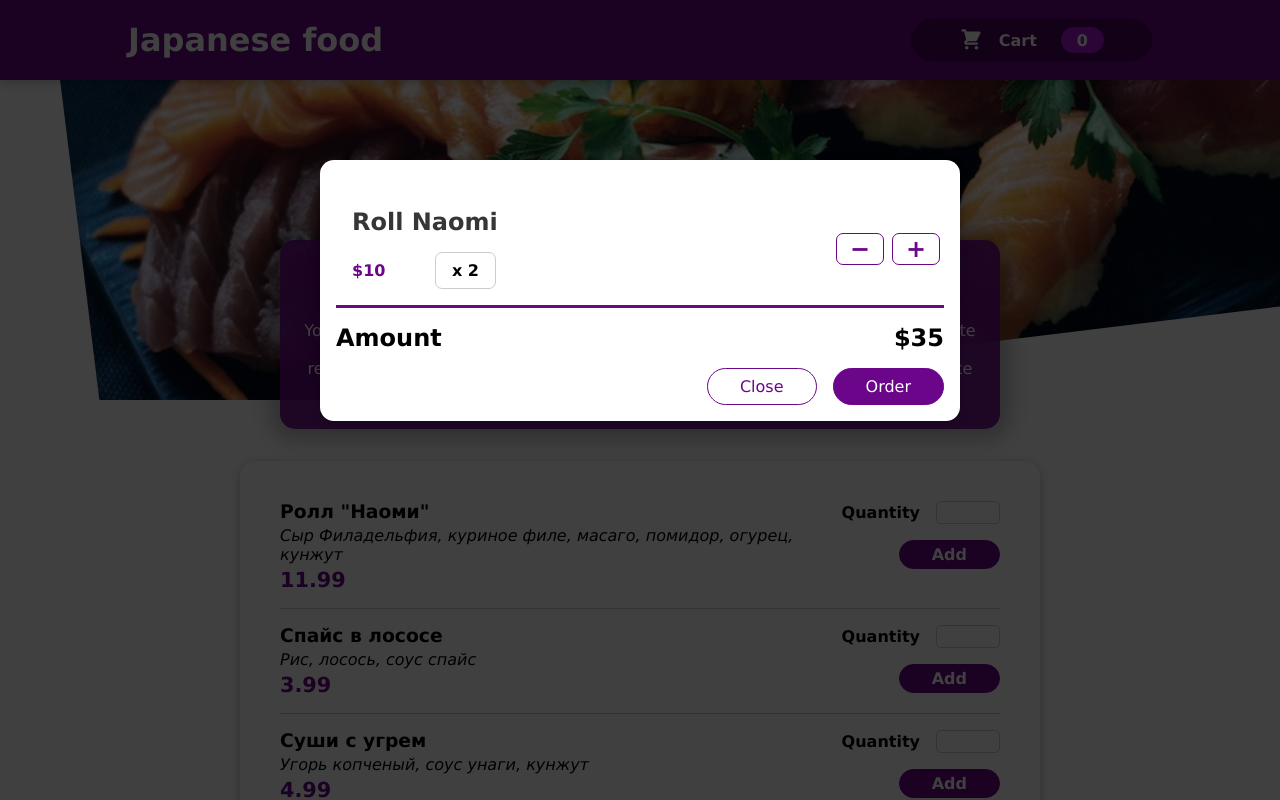
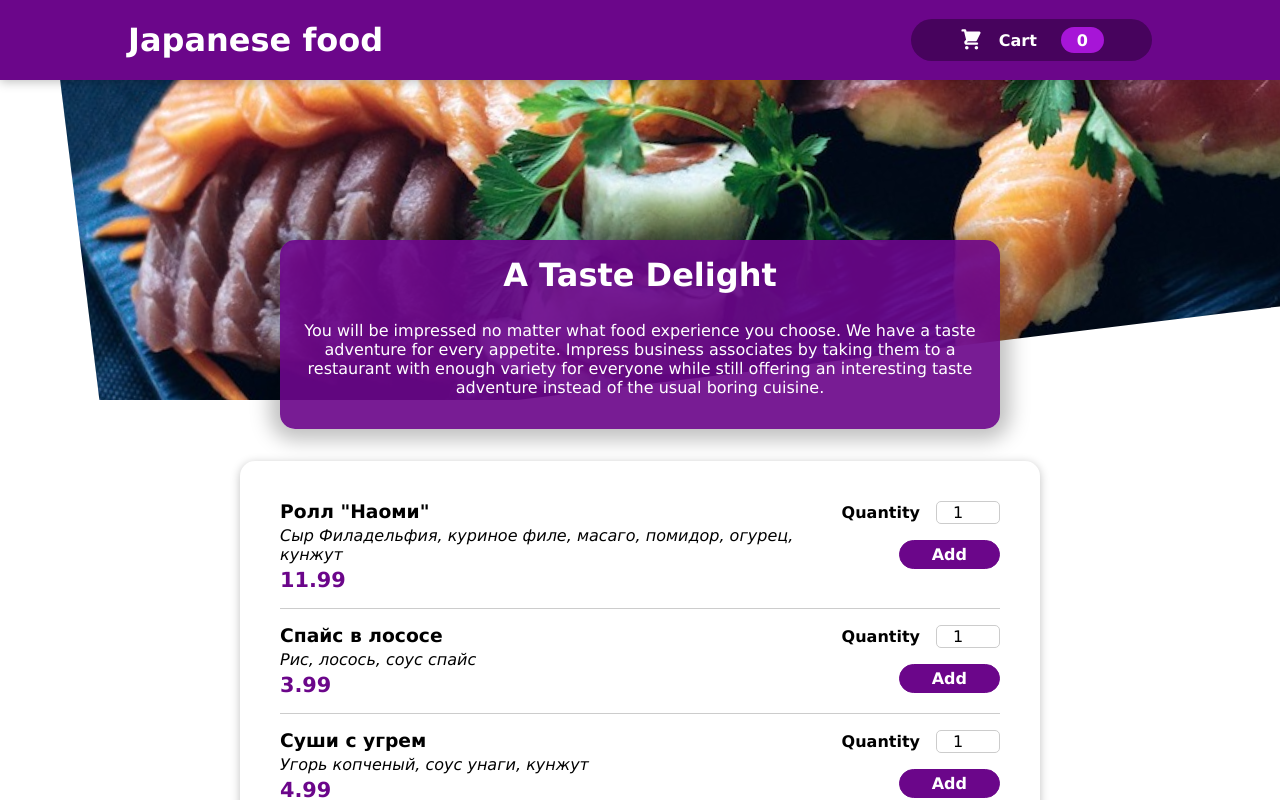
Before and after one commit to DmytroAkymov/food-ordering-platform, a React (Create React App) app: page / in a window 1280 px wide. Shown: the top 800 px of the page. Built offline with nearby package versions, Linux system fonts and the light colour scheme.

Commit message:
visabilityCart

```diff
--- a/src/App.js
+++ b/src/App.js
@@ -1,19 +1,49 @@
-import React from 'react';
+import React, { useState } from 'react';
 
 import Header from './components/Layout/Header';
 
 import PromoText from './components/Meals/PromoText';
 import MealList from './components/Meals/MealList';
+import Context from './components/context/Context.js';
+
 import Cart from './components/Cart/Cart';
 
 function App() {
+    const [cartItems, setCartItems] = useState([
+        {
+            id: 'm3',
+            name: 'Суши с угрем',
+            description: 'Угорь копченый, соус унаги, кунжут',
+            price: 4.99,
+            quontity: 3,
+        },
+        {
+            id: 'm4',
+            name: 'Салат "Поке с лососем"',
+            description:
+                'Рис, лосось, огурец, чука, нори, стружка тунца, соус ореховый',
+            price: 7.99,
+            quontity: 3,
+        },
+    ]);
+
+    const [visabilityCart, setVisabilityCart] = useState(false);
+    const visabilityCartHandler = (visability) => {
+        setVisabilityCart(visability);
+    };
+
     return (
-        <React.Fragment>
+        <Context.Provider
+            value={{
+                cartItems: cartItems,
+                visabilityCartHandler: visabilityCartHandler,
+            }}
+        >
             <Header />
             <PromoText />
             <MealList />
-            <Cart />
-        </React.Fragment>
+            {visabilityCart && <Cart />}
+        </Context.Provider>
     );
 }
 
--- a/src/components/Cart/Cart.js
+++ b/src/components/Cart/Cart.js
@@ -1,22 +1,35 @@
-import React from 'react';
+import React, { useContext } from 'react';
 import CartItem from './CartItem';
 import styles from './Cart.module.css';
+import Context from '../context/Context';
 
 import Modal from '../UI/Modal';
 
 const Cart = () => {
+    const ctx = useContext(Context);
+
     return (
         <Modal>
             <div>
                 <div className={styles['cart-items']}>
-                    <CartItem />
+                    {ctx.cartItems.map((item) => {
+                        return <CartItem item={item} />;
+                    })}
+
                     <div className={styles['total']}>
                         <div>Amount</div>
                         <div>$35</div>
                     </div>
 
                     <div className={styles.actions}>
-                        <button className={styles['button--alt']}>Close</button>
+                        <button
+                            className={styles['button--alt']}
+                            onClick={() => {
+                                ctx.visabilityCartHandler(false);
+                            }}
+                        >
+                            Close
+                        </button>
                         <button className={styles['button']}>Order</button>
                     </div>
                 </div>
--- a/src/components/Cart/CartItem.js
+++ b/src/components/Cart/CartItem.js
@@ -6,10 +6,12 @@ const CartItem = (props) => {
     return (
         <li className={classes['cart-item']}>
             <div>
-                <h2>Roll Naomi</h2>
+                <h2>{props.item.name}</h2>
                 <div className={classes.summary}>
-                    <span className={classes.price}>$10</span>
-                    <span className={classes.amount}>x 2</span>
+                    <span className={classes.price}>{props.item.price}</span>
+                    <span className={classes.amount}>
+                        {`x ${props.item.quontity}`}
+                    </span>
                 </div>
             </div>
             <div className={classes.actions}>
--- a/src/components/Layout/HeaderCartButton.js
+++ b/src/components/Layout/HeaderCartButton.js
@@ -1,10 +1,17 @@
-import React from 'react';
+import React, { useContext } from 'react';
 import CartIcon from '../Cart/CartIcon.js';
 import styles from './HeaderCartButton.module.css';
+import Context from '../context/Context.js';
 
 const HeaderCartButton = () => {
+    const ctx = useContext(Context);
     return (
-        <button className={styles.button}>
+        <button
+            className={styles.button}
+            onClick={() => {
+                ctx.visabilityCartHandler(true);
+            }}
+        >
             <span className={styles.icon}>
                 <CartIcon />
             </span>
--- a/src/components/Meals/Input.js
+++ b/src/components/Meals/Input.js
@@ -1,11 +1,21 @@
-import React from 'react';
+import React, { useState } from 'react';
 import styles from './Input.module.css';
 
 const Input = () => {
+    const [quantity, setQuantity] = useState(1);
+    const quantityInputHandler = (event) => {
+        setQuantity(event.target.value);
+    };
+
     return (
         <div className={styles.input}>
             <label>Quantity</label>
-            <input></input>
+            <input
+                value={quantity}
+                type="number"
+                min="1"
+                onChange={quantityInputHandler}
+            ></input>
         </div>
     );
 };
--- a/src/components/Meals/MealItemForm.js
+++ b/src/components/Meals/MealItemForm.js
@@ -3,6 +3,9 @@ import styles from './MealItemForm.module.css';
 import Input from './Input';
 
 const MealItemForm = () => {
+
+
+
     return (
         <form className={styles.form}>
             <Input />
--- /dev/null
+++ b/src/components/context/Context.js
@@ -0,0 +1,8 @@
+import { createContext } from 'react';
+
+const Context = createContext({
+    cartItems: [],
+    visabilityCartHandler: () => {},
+});
+
+export default Context;
```
